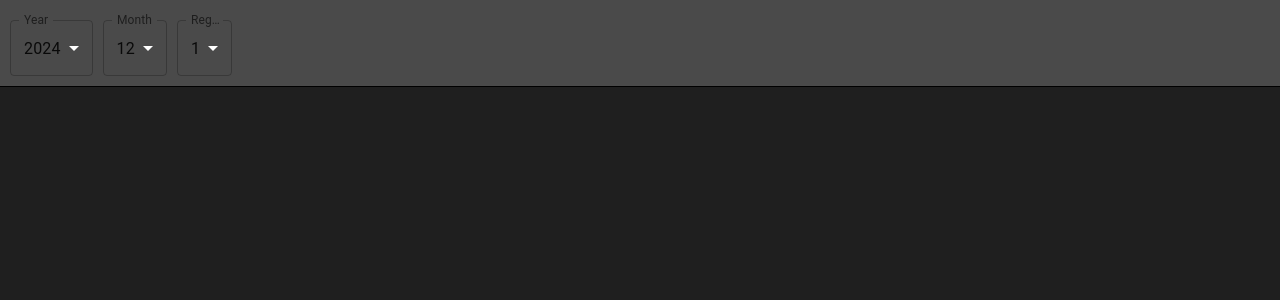
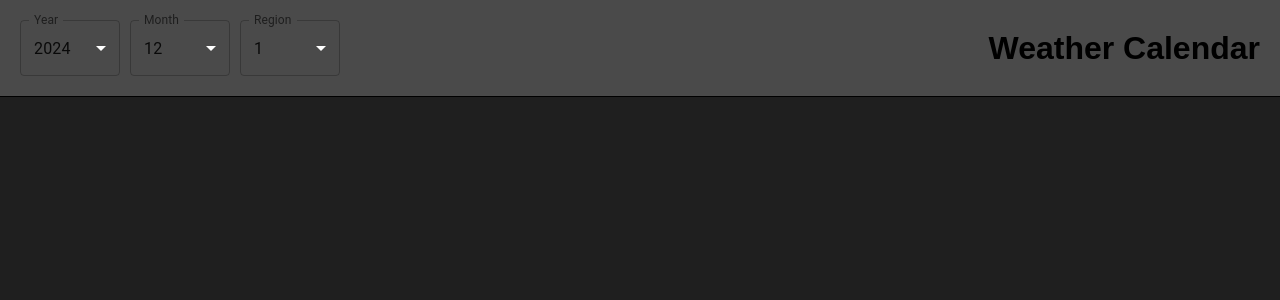
Before and after one commit to Junhyeok99/weather_calendar, a Next.js app: page / in a window 1280 px wide. Shown: the top 300 px of the page. Built offline with nearby package versions, Linux system fonts and the light colour scheme.

Commit message:
feat: add width props @ Select component. add title on header

```diff
--- a/src/app/page.module.scss
+++ b/src/app/page.module.scss
@@ -3,7 +3,7 @@
     background: #1f1f1f;
 
     > * {
-        padding: 20px 10px 0;
+        padding: 20px;
     }
 }
 
@@ -13,9 +13,15 @@
     align-items: center;
     gap: 10px;
     margin-bottom: 30px;
-    padding-bottom: 10px;
     border-bottom: 1px solid #000;
     background: #4a4a4a;
+}
+
+.title {
+    margin-left: auto;
+    font-size: 2em;
+    font-weight: 600;
+    line-height: 100%;
 }
 
 .main {
--- a/src/app/page.tsx
+++ b/src/app/page.tsx
@@ -34,7 +34,13 @@ export default function Home() {
   return (
     <div className={styles.wrapper}>
       <header className={styles.header}>
-        <Select id="year" placeholder="Year" value={year} onChange={setYear}>
+        <Select
+          id="year"
+          placeholder="Year"
+          value={year}
+          onChange={setYear}
+          width="100px"
+        >
           <MenuItem value={2024}>2024</MenuItem>
           <MenuItem value={2025}>2025</MenuItem>
         </Select>
@@ -43,6 +49,7 @@ export default function Home() {
           placeholder="Month"
           value={month}
           onChange={setMonth}
+          width="100px"
         >
           {React.Children.toArray(
             Array.from(Array(12)).map((_, i) => (
@@ -55,6 +62,7 @@ export default function Home() {
           placeholder="Region"
           value={region}
           onChange={setRegion}
+          width="100px"
         >
           {React.Children.toArray(
             Array.from(Array(16)).map((_, i) => (
@@ -62,6 +70,7 @@ export default function Home() {
             )),
           )}
         </Select>
+        <div className={styles.title}>Weather Calendar</div>
       </header>
       <main className={styles.main}></main>
       <footer className={styles.footer}></footer>
--- a/src/component/index.tsx
+++ b/src/component/index.tsx
@@ -4,11 +4,12 @@ import { FormControl, InputLabel, Select as MSelect } from "@mui/material";
 import styles from "./index.module.scss";
 
 interface SelectProps {
-  id: string;
+  id?: string;
   placeholder: string;
   children: React.ReactNode;
   value: number;
   onChange: (value: number) => void;
+  width?: string | number;
 }
 
 export function Select({
@@ -17,9 +18,14 @@ export function Select({
   children,
   value,
   onChange,
+  width,
 }: SelectProps) {
   return (
-    <FormControl id={id + "-select-form"} className={styles.form}>
+    <FormControl
+      id={id + "-select-form"}
+      className={styles.form}
+      style={{ width: width }}
+    >
       <InputLabel id={id + "-select-label"}>{placeholder}</InputLabel>
       <MSelect
         labelId={id + "-select-label"}
```
